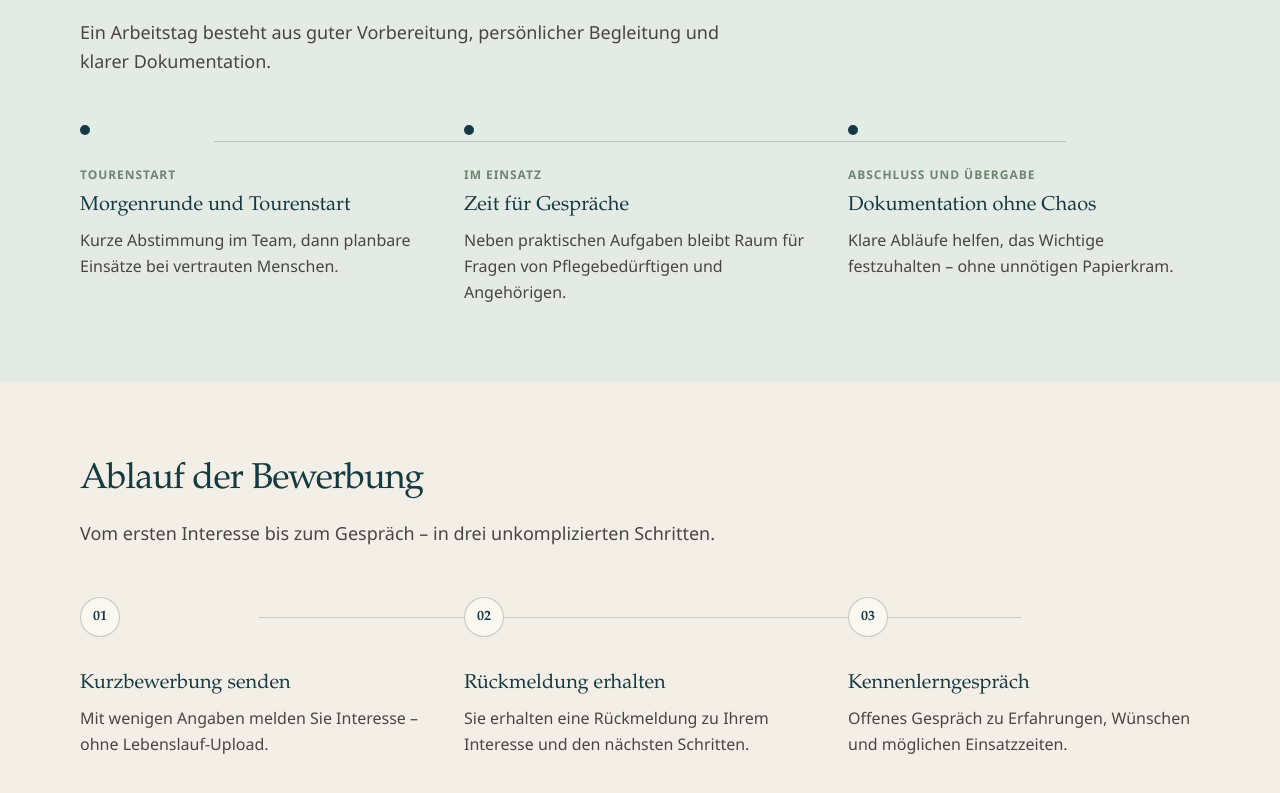
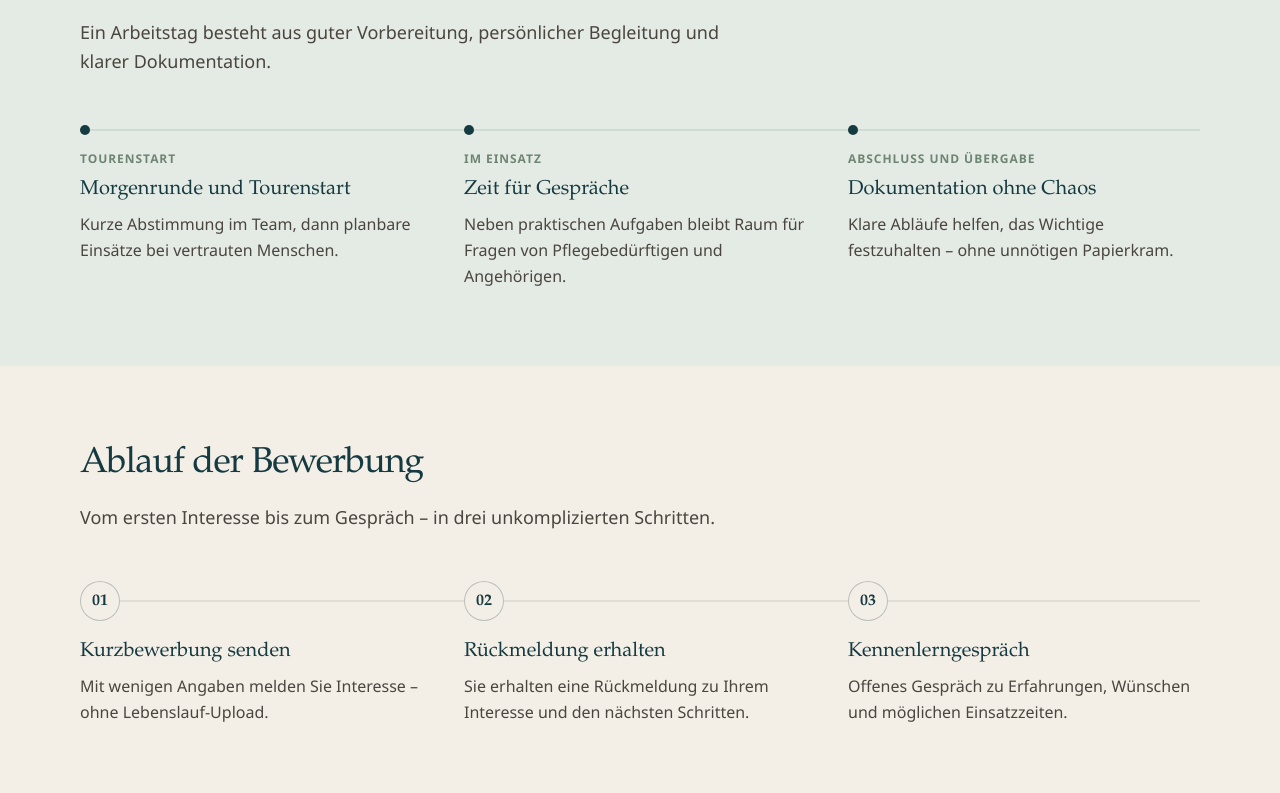
Before and after one commit to bennikost25-design/nahwerk-pflege-demo, a Next.js app: page /karriere in a window 1280 px wide. Shown: the part 3007-3800 px from the top of the page. Built offline with nearby package versions, Linux system fonts and the light colour scheme.

Commit message:
Fehlerbehebung

```diff
--- a/src/app/karriere/page.tsx
+++ b/src/app/karriere/page.tsx
@@ -44,7 +44,12 @@ export default function KarrierePage() {
               {copy.hero.description}
             </p>
             <div className="mt-8 flex flex-col gap-3 sm:flex-row sm:flex-wrap">
-              <Button href="#bewerbung" variant="terracotta" size="lg">
+              <Button
+                href="#bewerbung"
+                variant="terracotta"
+                size="lg"
+                className="text-on-brand hover:text-on-brand"
+              >
                 In 60 Sekunden bewerben
               </Button>
               <Button
@@ -249,16 +254,23 @@ export default function KarrierePage() {
           </p>
         </header>
 
-        <div className="relative mt-10 md:mt-12">
-          <div
-            className="pointer-events-none absolute top-4 right-[12%] left-[12%] hidden h-px bg-petrol/20 md:block"
-            aria-hidden
-          />
+        <div className="mt-10 md:mt-12">
+          <div className="relative mb-4 hidden h-2.5 md:block" aria-hidden>
+            <div className="absolute top-1/2 right-0 left-0 z-0 h-px -translate-y-1/2 bg-petrol/20" />
+            <div className="relative z-[1] grid h-full grid-cols-3 gap-8">
+              {workdayHighlights.map((item) => (
+                <div key={item.title} className="flex items-center">
+                  <span className="size-2.5 rounded-full bg-petrol" />
+                </div>
+              ))}
+            </div>
+          </div>
+
           <ol className="grid gap-0 md:grid-cols-3 md:gap-8">
             {workdayHighlights.map((item, index) => (
               <li key={item.title} className="relative">
                 <Reveal delayMs={index * 60}>
-                  <div className="flex gap-4 md:flex-col">
+                  <div className="flex gap-4 md:block">
                     {index < workdayHighlights.length - 1 ? (
                       <span
                         className="absolute top-9 bottom-0 left-3 w-px bg-petrol/20 md:hidden"
@@ -266,7 +278,7 @@ export default function KarrierePage() {
                       />
                     ) : null}
                     <span
-                      className="relative z-[1] mt-1 size-2.5 shrink-0 rounded-full bg-petrol md:mt-0 md:mb-4"
+                      className="relative z-[1] mt-1 size-2.5 shrink-0 rounded-full bg-petrol md:hidden"
                       aria-hidden
                     />
                     <div className="min-w-0 pb-8 md:pb-0">
@@ -299,16 +311,25 @@ export default function KarrierePage() {
           </p>
         </header>
 
-        <div className="relative mt-10 md:mt-12">
-          <div
-            className="pointer-events-none absolute top-5 right-[16%] left-[16%] hidden h-px bg-petrol/20 md:block"
-            aria-hidden
-          />
+        <div className="mt-10 md:mt-12">
+          <div className="relative mb-4 hidden h-10 md:block" aria-hidden>
+            <div className="absolute top-1/2 right-0 left-0 z-0 h-px -translate-y-1/2 bg-petrol/20" />
+            <div className="relative z-[1] grid h-full grid-cols-3 gap-8">
+              {applicationSteps.map((step) => (
+                <div key={step.step} className="flex items-center">
+                  <div className="flex size-10 items-center justify-center rounded-full border border-petrol/25 bg-cream font-display text-base font-semibold text-petrol">
+                    {step.step}
+                  </div>
+                </div>
+              ))}
+            </div>
+          </div>
+
           <ol className="grid gap-0 md:grid-cols-3 md:gap-8">
             {applicationSteps.map((step, index) => (
               <li key={step.step} className="relative">
                 <Reveal delayMs={index * 55}>
-                  <div className="flex gap-4 md:flex-col">
+                  <div className="flex gap-4 md:block">
                     {index < applicationSteps.length - 1 ? (
                       <span
                         className="absolute top-10 bottom-0 left-[0.9rem] w-px bg-petrol/20 md:hidden"
@@ -316,7 +337,7 @@ export default function KarrierePage() {
                       />
                     ) : null}
                     <div
-                      className="relative z-[1] flex size-8 shrink-0 items-center justify-center rounded-full border border-petrol/25 bg-surface font-display text-sm font-semibold text-petrol md:mb-4 md:size-10"
+                      className="relative z-[1] flex size-8 shrink-0 items-center justify-center rounded-full border border-petrol/25 bg-surface font-display text-sm font-semibold text-petrol md:hidden"
                       aria-hidden
                     >
                       {step.step}
--- a/src/lib/theme-store.ts
+++ b/src/lib/theme-store.ts
@@ -14,10 +14,12 @@ type ThemeState = {
   resolved: ResolvedTheme;
 };
 
-let state: ThemeState = {
+const SERVER_THEME_STATE: ThemeState = {
   preference: "system",
   resolved: "light",
 };
+
+let state: ThemeState = SERVER_THEME_STATE;
 
 const listeners = new Set<() => void>();
 
@@ -30,7 +32,7 @@ export function getThemeState(): ThemeState {
 }
 
 export function getServerThemeState(): ThemeState {
-  return { preference: "system", resolved: "light" };
+  return SERVER_THEME_STATE;
 }
 
 export function subscribeTheme(listener: () => void) {
@@ -51,14 +53,25 @@ export function hydrateThemeStore() {
       ? resolvedAttr
       : resolveTheme(preference);
 
+  if (state.preference === preference && state.resolved === resolved) {
+    applyThemePreference(preference);
+    return;
+  }
+
   state = { preference, resolved };
   applyThemePreference(preference);
   emit();
 }
 
 export function setThemePreference(preference: ThemePreference) {
+  const resolved = resolveTheme(preference);
+  if (state.preference === preference && state.resolved === resolved) {
+    storeThemePreference(preference);
+    applyThemePreference(preference);
+    return;
+  }
+
   storeThemePreference(preference);
-  const resolved = resolveTheme(preference);
   state = { preference, resolved };
   applyThemePreference(preference);
   emit();
@@ -71,6 +84,7 @@ export function bindSystemThemeListener() {
   const onChange = () => {
     if (state.preference !== "system") return;
     const resolved = getSystemTheme();
+    if (state.resolved === resolved) return;
     state = { ...state, resolved };
     applyThemePreference("system");
     emit();
```
